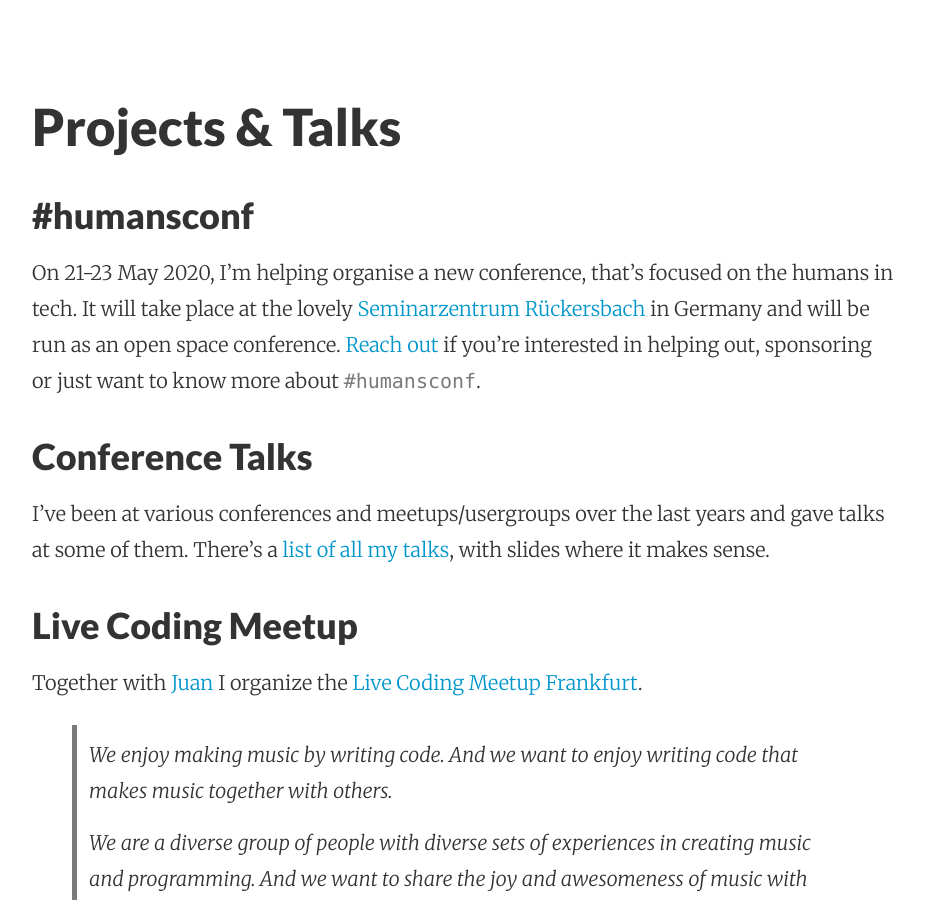
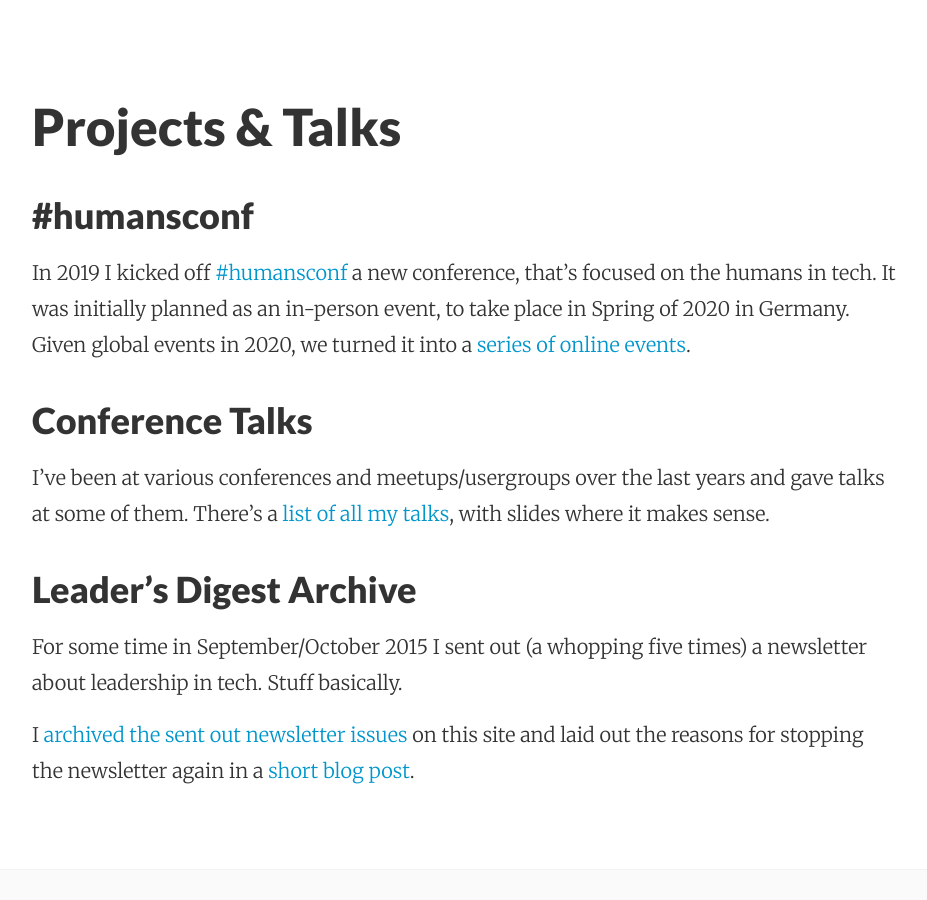
Before and after one commit to benjmin-r/cto.coffee, a Jekyll site: the page built from projects-talks/index.md, in a window 1280 px wide and 900 px high, scrolled down 321 px. Shown: the whole window, without its empty margins (176-1103 px from the left). Built offline with Jekyll 4.4.1, drawn with Linux system fonts in a browser that asks for light colours; nearby versions of some CDN libraries; some of the changed text lies outside the part shown.

Commit message:
update projects and talks

```diff
--- a/projects-talks/index.md
+++ b/projects-talks/index.md
@@ -9,42 +9,17 @@ author: Benjamin Reittzammer
 
 ### #humansconf
 
-On 21-23 May 2020, I'm helping organise a new conference, that's focused on the humans in tech. It will take place at
-the lovely [Seminarzentrum Rückersbach](https://www.natuerlich-tagen.de/) in Germany and will be run as an open space
-conference. [Reach out](/contact/) if you're interested in helping out, sponsoring or just want to know more about
-`#humansconf`.
+In 2019 I kicked off [#humansconf](https://www.humansconf.org/) a new conference, that's focused on the humans in tech. It was initially planned as an in-person event, to take place in Spring of 2020 in Germany.
+Given global events in 2020, we turned it into a [series of online events](https://www.humansconf.org/events/).
 
 
 ### Conference Talks
 
-I've been at various conferences and meetups/usergroups over the last years and gave talks at some of them.
-There's a [list of all my talks](/speaking/), with slides where it makes sense.
-
-### Live Coding Meetup
-
-Together with [Juan](https://twitter.com/rukano) I organize the [Live Coding Meetup
-Frankfurt](https://www.meetup.com/de-DE/Live-Coding-Frankfurt/).
-
-> We enjoy making music by writing code. And we want to enjoy writing code that makes music together with others.
->
-> We are a diverse group of people with diverse sets of experiences in creating music and programming. And we want to
-> share the joy and awesomeness of music with others, no matter your experience or background.
->
-> This group is for you, if you enjoy music and want to know how to make it by writing code. You'll also enjoy the
-> group, if you already have some (or even significant) experience with programming music or even performing at live
-> coding events.
->
-> Our events range from Beginner-level Live Coding Workshops, gatherings where we exchange ideas/tips/tricks, to
-> spontaneous jams, where we make music together. Hopefully, one day, we'll also host some parties or live coding events
-> and bring together even more people to enjoy music.
-
-Come by, if you'd like to create music or visuals with code, and enjoy doing so jointly with others.
+I've been at various conferences and meetups/usergroups over the last years and gave talks at some of them. There's a [list of all my talks](/speaking/), with slides where it makes sense.
 
 
 ### Leader's Digest Archive
 
-For some time in September/October 2015 I sent out (a whopping five times) a newsletter about leadership in tech. Stuff
-basically.
+For some time in September/October 2015 I sent out (a whopping five times) a newsletter about leadership in tech. Stuff basically.
 
-I [archived the sent out newsletter issues](/leaders-digest-archive/) on this site and laid out the reasons for stopping
-the newsletter again in a [short blog post](https://squeakyvessel.com/2015/12/15/farewell-leaders-digest/).
+I [archived the sent out newsletter issues](/leaders-digest-archive/) on this site and laid out the reasons for stopping the newsletter again in a [short blog post](https://squeakyvessel.com/2015/12/15/farewell-leaders-digest/).
```
